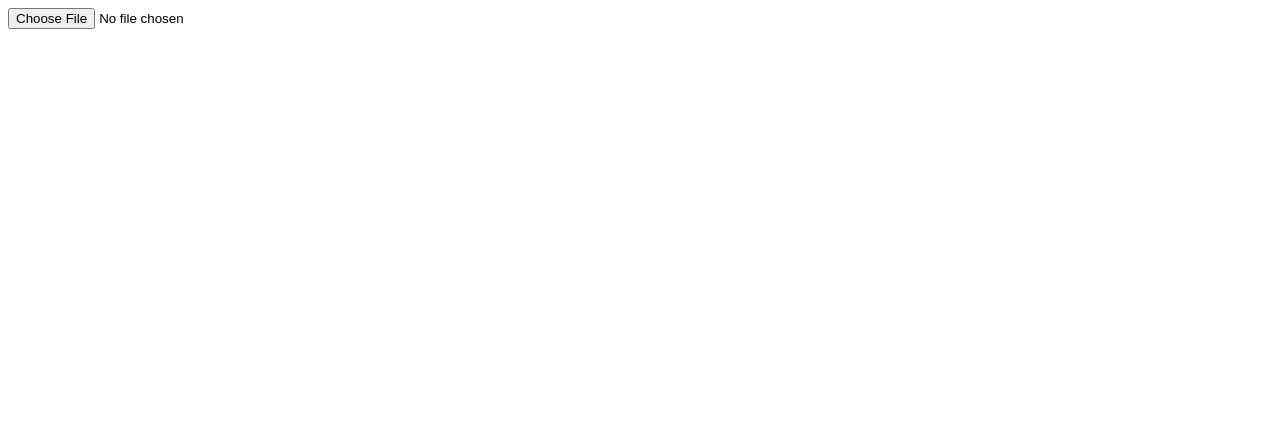
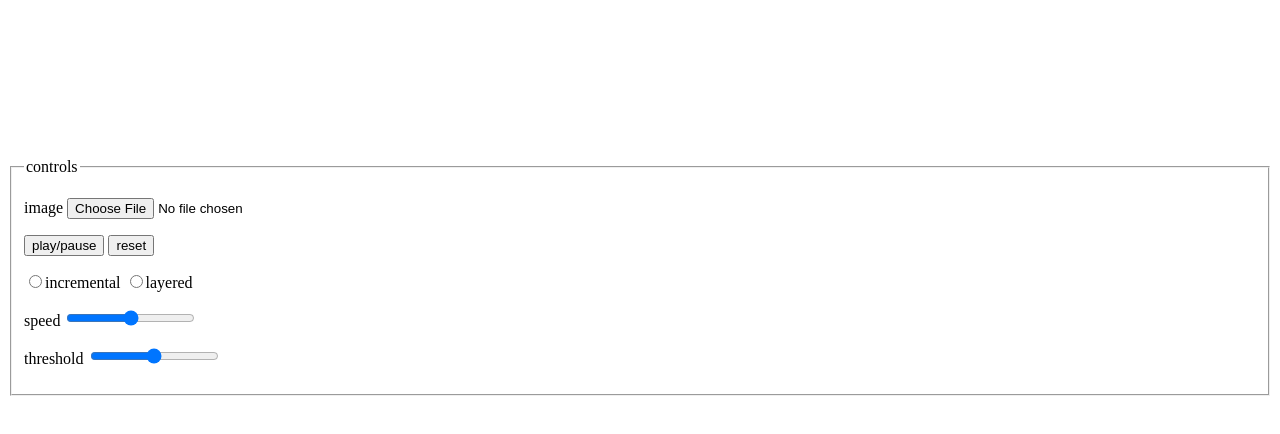
Before and after one commit to tjsantos/quads, a plain HTML site: page index.html in a window 1280 px wide. Drawn offline with Linux system fonts and the light colour scheme.

Commit message:
Display controls.

```diff
--- a/index.html
+++ b/index.html
@@ -6,13 +6,40 @@
     <style>
         #canvas {
             max-width: 100%;
-            max-height: 100%;
+            display: block;
+            margin: auto;
         }
     </style>
 </head>
 <body>
-<input id="fileInput" type="file" accept="image/*">
-<br>
 <canvas id="canvas"></canvas>
+<fieldset id="controls">
+    <!-- TODO center controls container but wrap and left-align content -->
+    <legend>controls</legend>
+
+    <p>
+        <label for="fileInput">image</label>
+        <input id="fileInput" type="file" accept="image/*">
+    </p>
+
+    <p>
+        <button type="button">play/pause</button>
+        <button type="button">reset</button>
+    </p>
+
+    <p>
+        <label><input type="radio" name="process">incremental</label>
+        <label><input type="radio" name="process">layered</label>
+    </p>
+    <p>
+        <label for="speed">speed</label>
+        <input id="speed" type="range">
+    </p>
+
+    <p>
+        <label for="threshold">threshold</label>
+        <input id="threshold" type="range">
+    </p>
+</fieldset>
 <script src="quads.js"></script>
 </body>
--- a/quads.js
+++ b/quads.js
@@ -120,10 +120,10 @@ var prevTimestamp;
 var npms = 5;
 var depthPerSec = 1;
 var intervals = [];
+var nodes = [];
 function begin() {
     var orig = context.getImageData(0, 0, canvas.width, canvas.height);
     var integralImage = new IntegralImage(orig);
-    start = null;
     n = 0;
     queue = new Queue();
     queue.enqueue(new AreaNode(0, 0, canvas.width, canvas.height, 0));
@@ -157,29 +157,24 @@ function begin() {
     requestAnimationFrame(draw);
 }
 
+
+function imageToCanvas() {
+    console.log('drawing image to canvas...');
+    canvas.width = img.width;
+    canvas.height = img.height;
+    context.drawImage(img, 0, 0);
+}
+var img = new Image();
+img.addEventListener('load', imageToCanvas);
+img.src = 'image.png';  // default image
+
 function readImage() {
     var file = this.files[0];
     var reader = new FileReader();
     reader.addEventListener('load', function(e) {
-        var img = new Image();
-        img.addEventListener('load', function(e) {
-            canvas.width = img.width;
-            canvas.height = img.height;
-            context.drawImage(img, 0, 0);
-            begin();
-        });
         img.src = e.target.result;
     });
     reader.readAsDataURL(file);
 }
 var input = document.querySelector('#fileInput');
 input.addEventListener('change', readImage);
-
-// default image
-var img = new Image();
-img.addEventListener('load', function(e) {
-    canvas.width = img.width;
-    canvas.height = img.height;
-    context.drawImage(img, 0, 0);
-});
-img.src = 'image.png';
```
